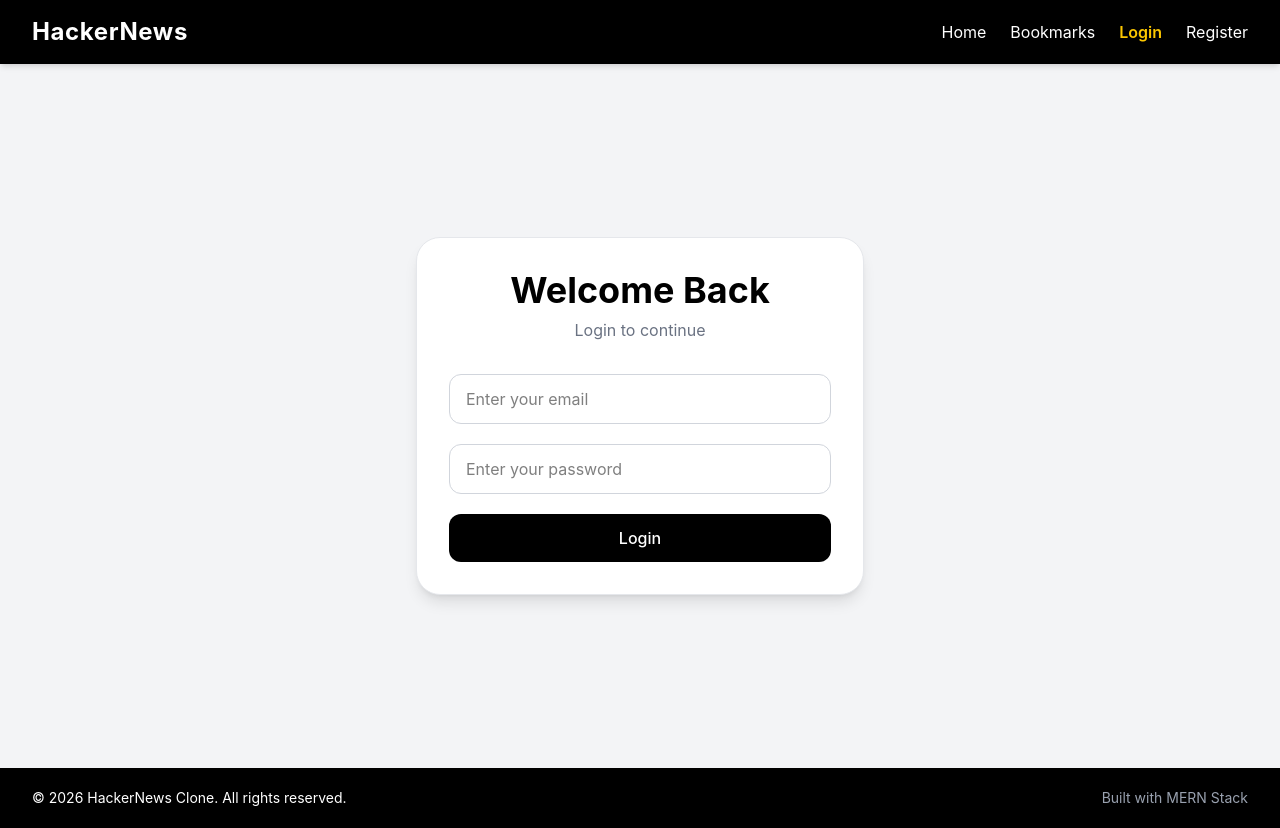
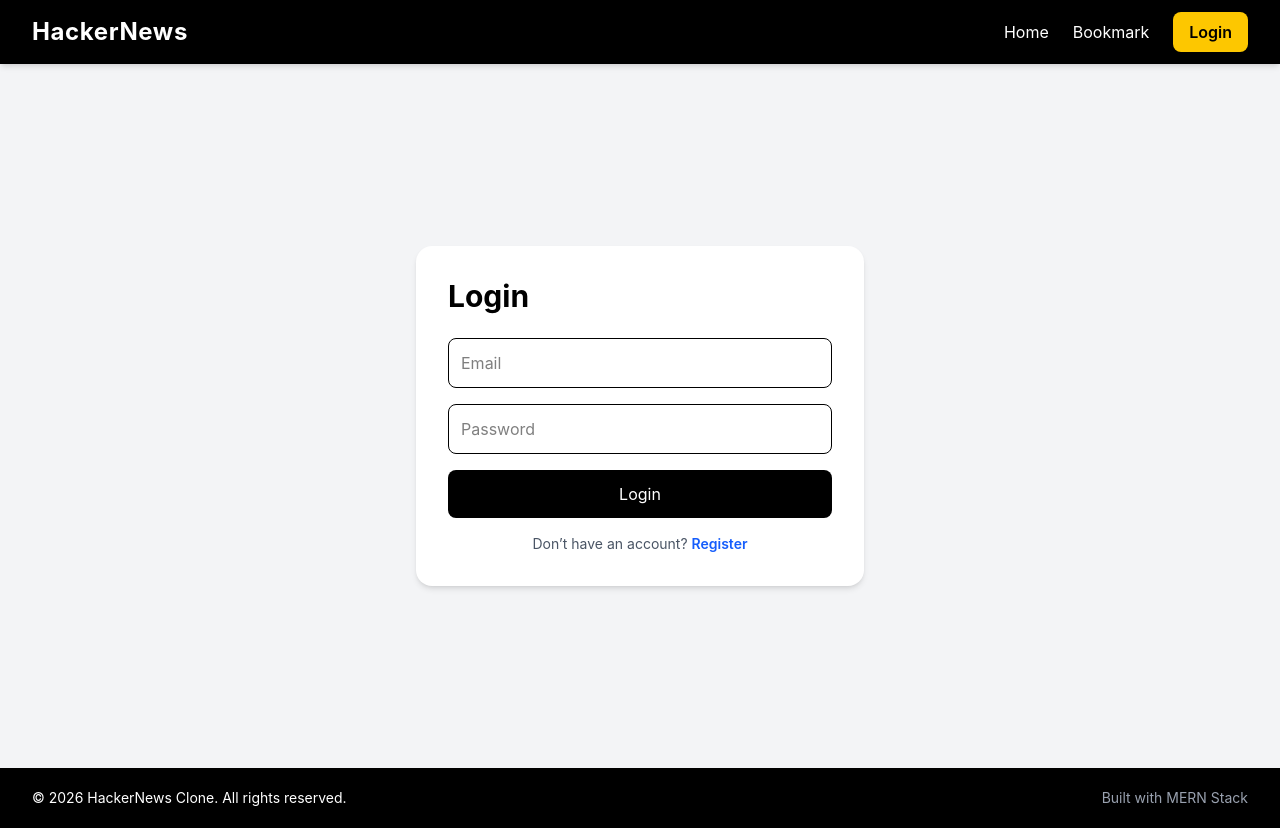
Before and after one commit to DAVID25JAVA/News_Scraping, a React app in the folder Frontend/: page /login in a window 1280 px wide. Built offline with nearby package versions, Linux system fonts and the light colour scheme; the HTML template or start-up script is replaced by a standard one.

Commit message:
setup context done for globle use

```diff
--- a/Frontend/package.json
+++ b/Frontend/package.json
@@ -14,6 +14,7 @@
     "axios": "^1.16.0",
     "react": "^19.2.5",
     "react-dom": "^19.2.5",
+    "react-hot-toast": "^2.6.0",
     "react-router-dom": "^7.15.0",
     "tailwindcss": "^4.2.4"
   },
--- a/Frontend/src/App.jsx
+++ b/Frontend/src/App.jsx
@@ -1,6 +1,6 @@
 import { Routes, Route } from "react-router-dom";
 import Layout from "./components/Layout";
-import Home from './pages/Home'
+import Home from "./pages/Home";
 import Login from "./pages/Login";
 import Register from "./pages/Register";
 
--- /dev/null
+++ b/Frontend/src/assets/assets.js
@@ -0,0 +1,4 @@
+export const navLinks = [
+  { id: 1, name: "Home", path: "/" },
+  { id: 2, name: "Bookmark", path: "/bookmark" },
+];
--- a/Frontend/src/components/Navbar.jsx
+++ b/Frontend/src/components/Navbar.jsx
@@ -1,13 +1,17 @@
-// src/components/Navbar.jsx
-
+import { useState } from "react";
 import { Link, NavLink } from "react-router-dom";
 import Wrapper from "./Wrapper";
+import { navLinks } from "../assets/assets";
 
 function Navbar() {
+  const [open, setOpen] = useState(false);
+
   return (
     <header className="bg-black text-white shadow-md">
       <Wrapper>
         <div className="flex items-center justify-between h-16">
+
+          {/* LOGO */}
           <Link
             to="/"
             className="text-2xl font-bold tracking-wide"
@@ -15,52 +19,73 @@ function Navbar() {
             HackerNews
           </Link>
 
-          <nav className="flex items-center gap-6">
+          {/* DESKTOP MENU */}
+          <nav className="hidden md:flex items-center gap-6">
+
+            {navLinks.map((item) => (
               <NavLink
-              to="/"
+                key={item.id}
+                to={item.path}
                 className={({ isActive }) =>
                   isActive
                     ? "text-yellow-400 font-semibold"
                     : "hover:text-yellow-300 transition"
                 }
               >
-              Home
+                {item.name}
               </NavLink>
+            ))}
 
+            <Link
+              to="/login"
+              className="bg-yellow-400 text-black px-4 py-2 rounded-lg font-semibold hover:bg-yellow-300 transition"
+            >
+              Login
+            </Link>
+          </nav>
+
+          {/* MOBILE BUTTON */}
+          <button
+            onClick={() => setOpen(!open)}
+            className="md:hidden text-2xl"
+          >
+            ☰
+          </button>
+
+        </div>
+
+        {/* MOBILE MENU */}
+        {open && (
+          <div className="md:hidden pb-4 space-y-3">
+
+            {navLinks.map((item) => (
               <NavLink
-              to="/bookmarks"
+                key={item.id}
+                to={item.path}
+                onClick={() => setOpen(false)}
                 className={({ isActive }) =>
+                  `block py-2 ${
                     isActive
                       ? "text-yellow-400 font-semibold"
-                  : "hover:text-yellow-300 transition"
+                      : "text-white hover:text-yellow-300"
+                  }`
                 }
               >
-              Bookmarks
+                {item.name}
               </NavLink>
+            ))}
 
-            <NavLink
+            <Link
               to="/login"
-              className={({ isActive }) =>
-                isActive
-                  ? "text-yellow-400 font-semibold"
-                  : "hover:text-yellow-300 transition"
-              }
+              onClick={() => setOpen(false)}
+              className="block bg-yellow-400 text-black px-4 py-2 rounded-lg font-semibold text-center"
             >
               Login
-            </NavLink>
+            </Link>
 
-            <NavLink
-              to="/register"
-              className={({ isActive }) =>
-                isActive
-                  ? "text-yellow-400 font-semibold"
-                  : "hover:text-yellow-300 transition"
-              }
-            >
-              Register
-            </NavLink>
-          </nav>
           </div>
+        )}
+
       </Wrapper>
     </header>
   );
--- /dev/null
+++ b/Frontend/src/components/UI/Loading.jsx
@@ -0,0 +1,15 @@
+import React from "react";
+
+function Loading() {
+  return (
+    <div className="flex items-center justify-center py-20">
+      <div className="flex flex-col items-center gap-3">
+        <div className="w-10 h-10 border-4 border-gray-300 border-t-black rounded-full animate-spin"></div>
+
+        <p className="text-gray-600 text-sm font-medium">Loading...</p>
+      </div>
+    </div>
+  );
+}
+
+export default Loading;
--- /dev/null
+++ b/Frontend/src/context/AuthContext.jsx
@@ -0,0 +1,73 @@
+import { createContext, useEffect, useState } from "react";
+import API from "../api/axios";
+
+export const AuthContext = createContext();
+
+function AuthProvider({ children }) {
+  const [user, setUser] = useState(null);
+  const [loading, setLoading] = useState(true);
+
+
+  const fetchMe = async () => {
+    try {
+      const res = await API.get("/auth/me");
+      setUser(res.data.user);
+    } catch (error) {
+      setUser(null);
+    } finally {
+      setLoading(false);
+    }
+  };
+
+  useEffect(() => {
+    fetchMe();
+  }, []);
+
+
+  const login = async (formData) => {
+    try {
+      const res = await API.post("/auth/login", formData);
+      setUser(res.data.user);
+      return res.data;
+    } catch (error) {
+      throw error.response?.data?.message || "Login failed";
+    }
+  };
+
+  const register = async (formData) => {
+    try {
+      const res = await API.post("/auth/register", formData);
+
+      return res.data;
+    } catch (error) {
+      throw error.response?.data?.message || "Register failed";
+    }
+  };
+
+  const logout = async () => {
+    try {
+      await API.post("/auth/logout");
+      setUser(null);
+    } catch (error) {
+      console.log(error);
+    }
+  };
+
+  return (
+    <AuthContext.Provider
+      value={{
+        user,
+        setUser,
+        login,
+        register,
+        logout,
+        loading,
+        isAuthenticated: !!user,
+      }}
+    >
+      {children}
+    </AuthContext.Provider>
+  );
+}
+
+export default AuthProvider;
--- a/Frontend/src/pages/Home.jsx
+++ b/Frontend/src/pages/Home.jsx
@@ -142,7 +142,7 @@ function Home() {
         {/* CTA */}
 
         <section className="pb-16">
-          <div className="bg-gradient-to-r from-black to-gray-900 rounded-[35px] p-10 lg:p-16 text-white relative overflow-hidden">
+          <div className="bg-linear-to-r from-black to-gray-900 rounded-[35px] p-10 lg:p-16 text-white relative overflow-hidden">
             <div className="absolute top-0 right-0 w-80 h-80 bg-yellow-400/10 rounded-full blur-3xl"></div>
 
             <div className="relative z-10 max-w-3xl">
--- a/Frontend/src/pages/Login.jsx
+++ b/Frontend/src/pages/Login.jsx
@@ -1,37 +1,49 @@
-// src/pages/Login.jsx
-
+import { Link } from "react-router-dom";
 import Wrapper from "../components/Wrapper";
-import Input from "../components/ui/Input";
-import Button from "../components/ui/Button";
 
 function Login() {
   return (
     <Wrapper>
       <div className="min-h-[80vh] flex items-center justify-center">
-        <div className="w-full max-w-md bg-white rounded-3xl p-8 shadow-lg border border-gray-200">
-          <h1 className="text-4xl font-bold text-center mb-2">
-            Welcome Back
+
+        <div className="bg-white p-8 rounded-2xl shadow-md w-full max-w-md">
+
+          <h1 className="text-3xl font-bold mb-6">
+            Login
           </h1>
 
-          <p className="text-center text-gray-500 mb-8">
-            Login to continue
+          <form className="space-y-4">
+            <input
+              type="email"
+              placeholder="Email"
+              className="w-full border p-3 rounded-lg"
+            />
+
+            <input
+              type="password"
+              placeholder="Password"
+              className="w-full border p-3 rounded-lg"
+            />
+
+            <button
+              type="submit"
+              className="w-full bg-black text-white py-3 rounded-lg"
+            >
+              Login
+            </button>
+          </form>
+
+          {/* REGISTER LINK */}
+          <p className="text-sm text-center mt-4 text-gray-600">
+            Don’t have an account?{" "}
+            <Link
+              to="/register"
+              className="text-blue-600 font-semibold"
+            >
+              Register
+            </Link>
           </p>
 
-          <form className="space-y-5">
-            <Input
-              type="email"
-              placeholder="Enter your email"
-            />
-
-            <Input
-              type="password"
-              placeholder="Enter your password"
-            />
-
-            <Button className="w-full">
-              Login
-            </Button>
-          </form>
         </div>
       </div>
     </Wrapper>
--- a/Frontend/src/services/auth.service.js
+++ /dev/null
@@ -1,21 +0,0 @@
-import API from "../api/axios";
-
-
-export const registerUser = async (data) => {
-  try {
-    const res = await API.post("/auth/register", data);
-    return res.data;
-  } catch (error) {
-    throw error.response?.data?.message || "Registration failed";
-  }
-};
-
-
-export const loginUser = async (data) => {
-  try {
-    const res = await API.post("/auth/login", data);
-    return res.data;
-  } catch (error) {
-    throw error.response?.data?.message || "Login failed";
-  }
-};
```
Also changed, not shown: 1 other file (tests, documents, lock files or other folders). Lines whose indentation alone changed are shown as unchanged.
